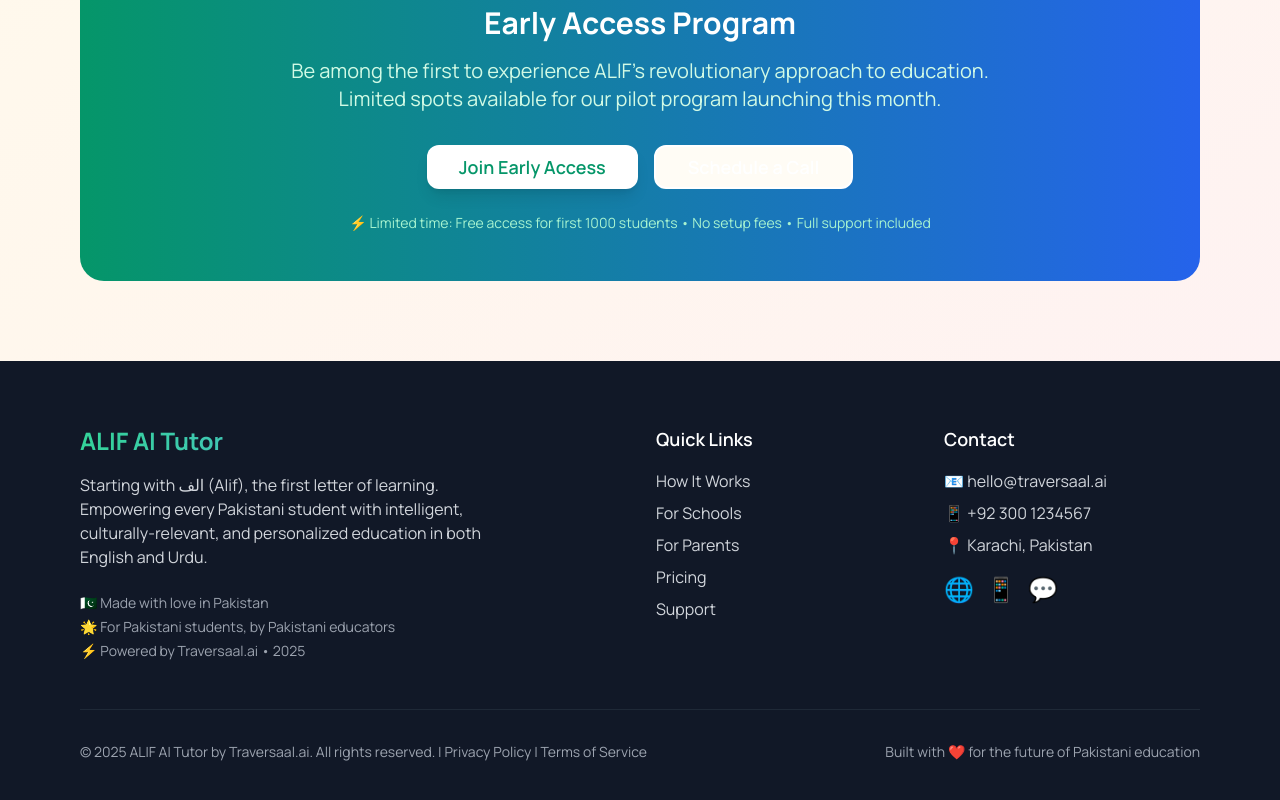
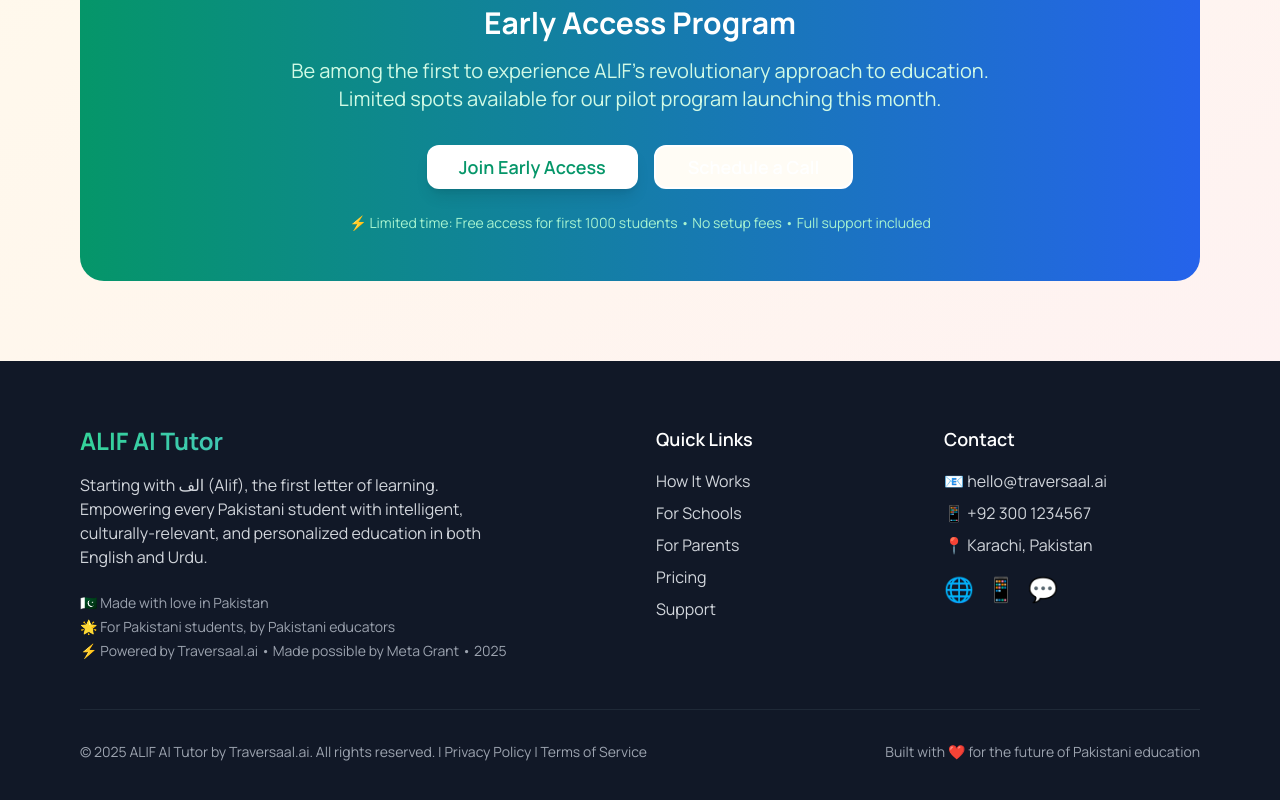
Before and after one commit to hamzafarooq/ilm-khushhal-alif-tutor, a React (Vite) app: page / in a window 1280 px wide. Shown: the part 9947-10747 px from the top of the page. Built offline with nearby package versions, Linux system fonts and the light colour scheme.

Commit message:
Add META grant mention
Mention the META grant in the "Powered by Traversaal.ai" section of the footer.

```diff
--- a/src/components/Footer.tsx
+++ b/src/components/Footer.tsx
@@ -1,4 +1,3 @@
-
 export const Footer = () => {
   return (
     <footer className="bg-gray-900 text-white py-16">
@@ -15,7 +14,7 @@ export const Footer = () => {
             <div className="text-sm text-gray-400 space-y-1">
               <p>🇵🇰 Made with love in Pakistan</p>
               <p>🌟 For Pakistani students, by Pakistani educators</p>
-              <p>⚡ Powered by Traversaal.ai • 2025</p>
+              <p>⚡ Powered by Traversaal.ai • Made possible by Meta Grant • 2025</p>
             </div>
           </div>
 
```
